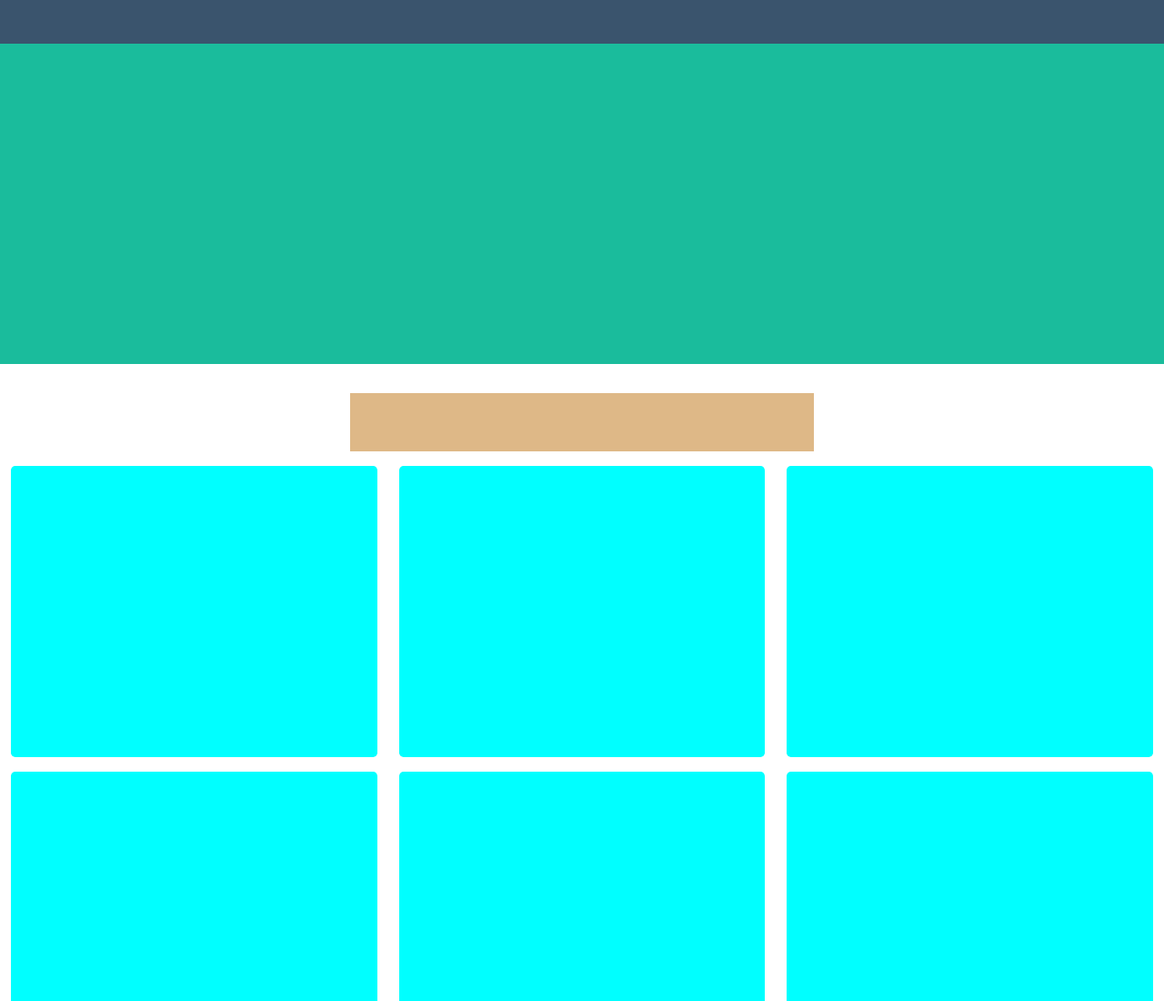
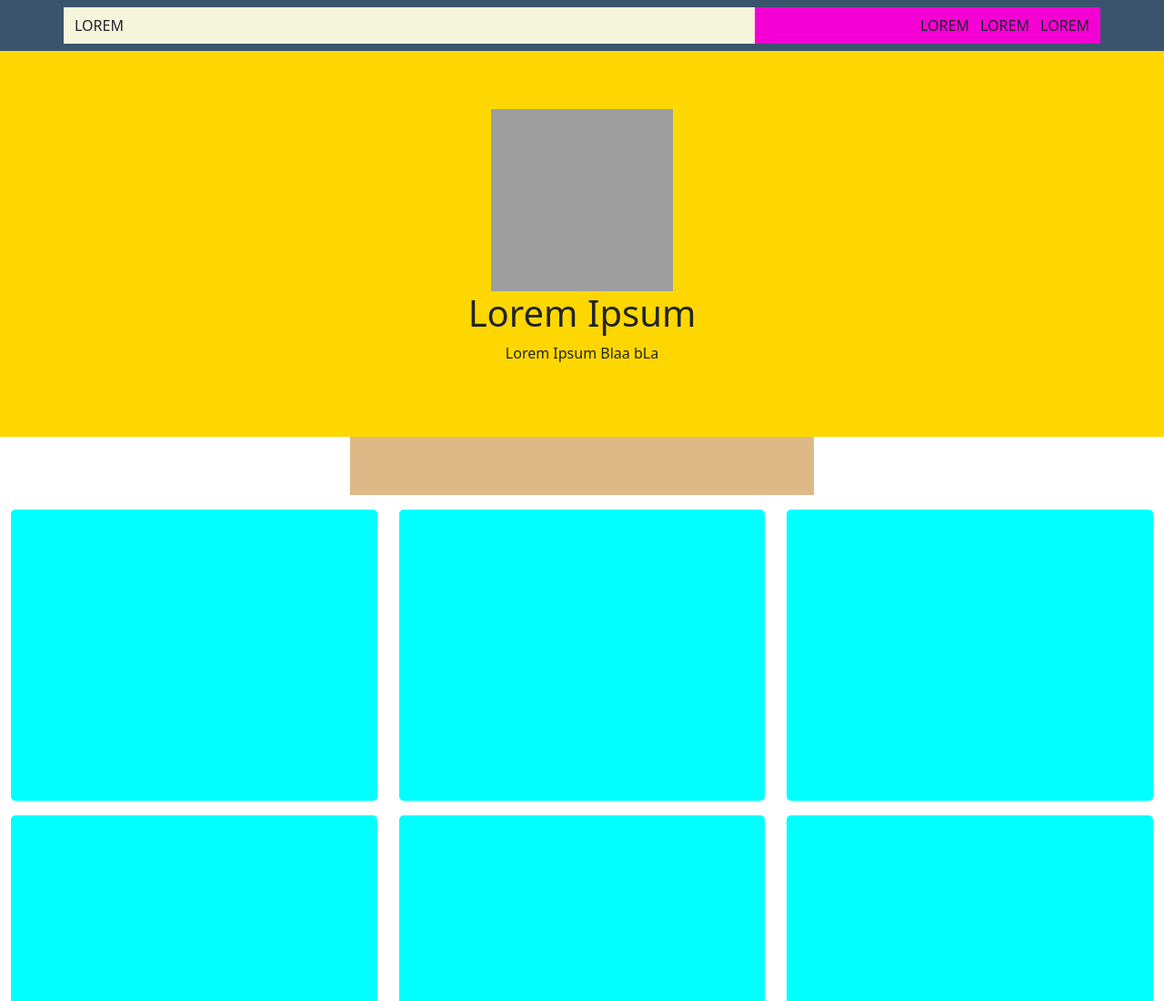
Before and after one commit to aleballabio/html-css-bootstrap-freelancer, a plain HTML site: page index.html in a window 1280 px wide. Shown: the top 1100 px of the page at 91% size. Drawn offline with nearby package versions, Linux system fonts and the light colour scheme; grey boxes are pictures that could not be loaded.

Commit message:
Header changed and worked now

```diff
--- a/index.html
+++ b/index.html
@@ -11,10 +11,34 @@
 </head>
 
 <body>
-    <header class="container-fluid">
-        <div class="row nav-links">
+    <header class="py-2">
+        <div class="container">
+            <div class="row text-uppercase">
+                <div class="col-6 col-md-8 py-2">lorem</div>
+                <div class="col-6 col-md-4 py-2 text-end">
+                    <div class="d-md-none">miaoo</div>
+                    <nav class="d-none d-md-block">
+                        <ul class="list-inline mb-0">
+                            <li class="list-inline-item">LOREM</li>
+                            <li class="list-inline-item">LOREM</li>
+                            <li class="list-inline-item">LOREM</li>
+                        </ul>
+                    </nav>
+                </div>
+            </div>
         </div>
     </header>
+    <section class="jumbotron py-6">
+        <div class="container">
+            <div class="col text-center">
+                <img src="https://picsum.photos/200/200" alt="" class="foto">
+                <h1>Lorem Ipsum</h1>
+                <div class="star"></div>
+                <p>Lorem Ipsum Blaa bLa</p>
+
+            </div>
+        </div>
+    </section>
 
     <main>
         <section class="container-fluid cont-image-title">
@@ -106,8 +130,6 @@
             <span">Copiright</span>
         </div>
     </footer>
-
-
 </body>
 
 </html>
--- a/styles/style.css
+++ b/styles/style.css
@@ -1,9 +1,3 @@
-* {
-    padding: 0;
-    margin: 0;
-    box-sizing: border-box;
-}
-
 html {
     --light-black: rgb(58, 84, 109);
     --light-green: rgb(26, 188, 156);
@@ -14,14 +8,29 @@ html {
 
 
 header {
-    height: 25rem;
-    background-color: var(--light-green);
-    margin-bottom: var(--padding-cont);
+    background-color: var(--light-black);
 }
 
-header .nav-links  {
-    height: 3rem;
-    background-color: var(--light-black);
+header .row > :first-child {
+    background-color: beige;
+    height: 100%;
+}
+
+
+header .row > :last-child {
+    background-color: rgb(245, 0, 212);
+    height: 100%;
+}
+
+/* Jumbtron */
+
+.jumbotron {
+    background-color: gold;
+}
+
+.py-6 {
+    padding-top: 4rem;
+    padding-bottom: 4rem;
 }
 
 /* Main */
@@ -29,6 +38,8 @@ header .nav-links  {
 main {
     margin-bottom: 1rem;
 }
+
+
 
 /* Images */
 
```
Also changed, not shown: 1 other file.
